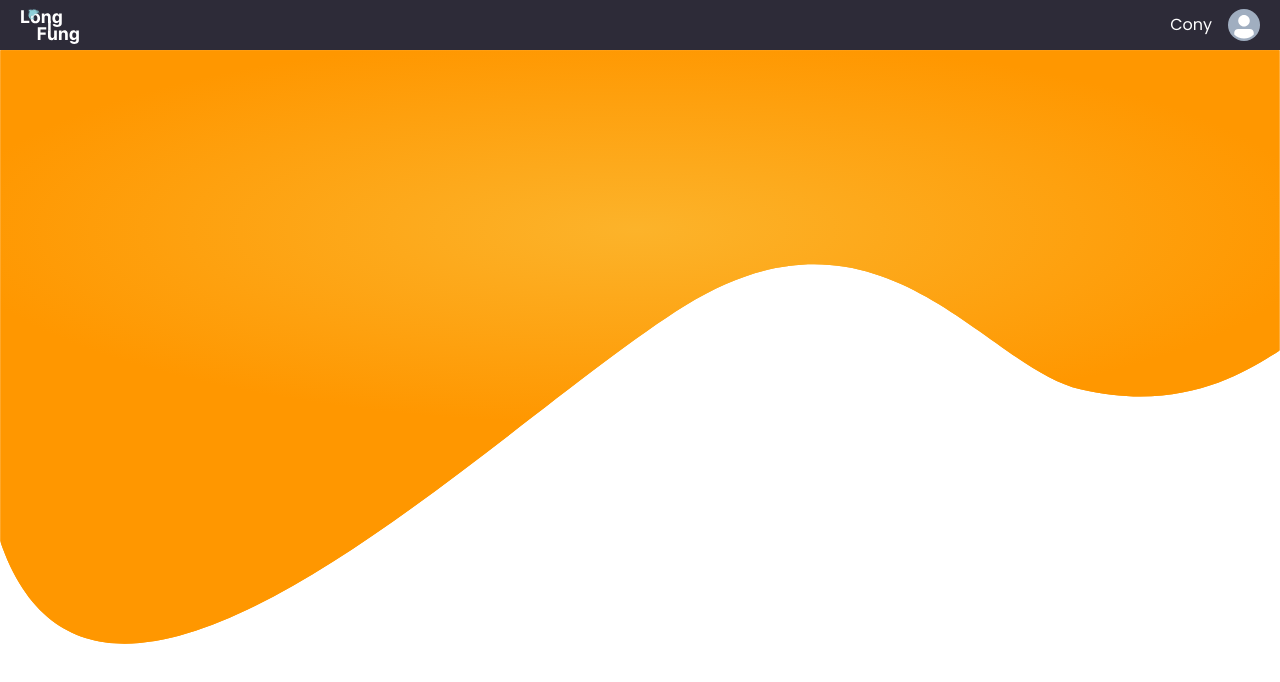
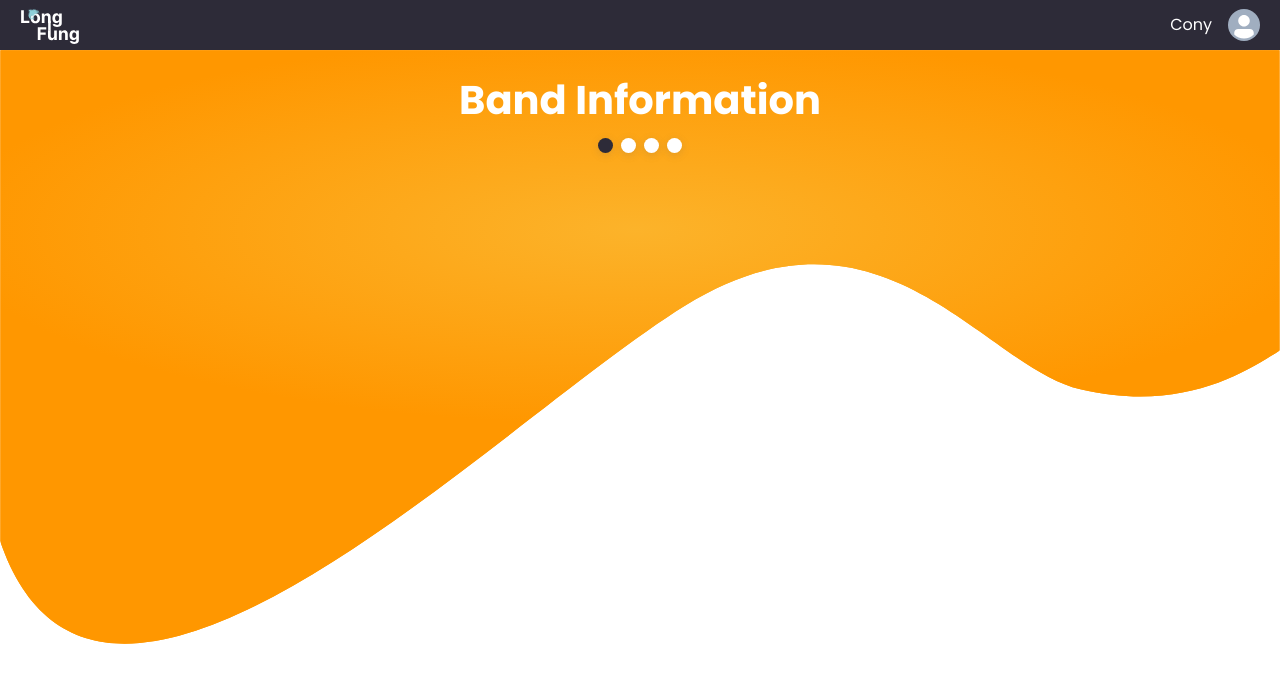
Before and after one commit to patorseing/longfung-linehack-2023, a Next.js app in the folder frontend/: page /registration/band in a window 1280 px wide. Shown: the top 682 px of the page. Built offline with nearby package versions, Linux system fonts and the light colour scheme.

Commit message:
chore: event header

```diff
--- a/frontend/features/registration/pages/BandRegister/index.tsx
+++ b/frontend/features/registration/pages/BandRegister/index.tsx
@@ -1,8 +1,17 @@
-import { PlatformLayout } from "@/components/layouts"
-import { Stack } from "@chakra-ui/react"
+import { useState } from "react";
+import { Flex, Text, VStack } from "@chakra-ui/react";
+import { Step } from "@/components";
 
-const BandRegisterPage = () =>{
-    return <Stack></Stack>
-}
+const BandRegisterPage = () => {
+  const [steps, setSteps] = useState<number>(1);
+  return (
+    <VStack sx={{ w: "100%", alignItems: "center", mt: "20px" }}>
+      <Text sx={{ fontWeight: "bold", color: "white", fontSize: "40px" }}>
+        Band Information
+      </Text>
+      <Step step={4} value={steps} onChange={setSteps} />
+    </VStack>
+  );
+};
 
-export default BandRegisterPage
+export default BandRegisterPage;
```
